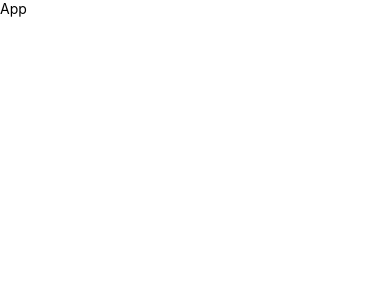
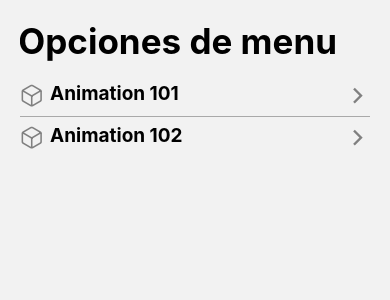
Before and after one commit to HEVERHD/ComponentsRN, a React Native app: screen /HomeScreen in a window 390 px wide. Shown: the top 300 px of the page. Built offline with nearby package versions, Linux system fonts and the light colour scheme.

Commit message:
useAnimation

```diff
--- a/App.tsx
+++ b/App.tsx
@@ -1,10 +1,12 @@
-import { View, Text } from 'react-native'
-import React from 'react'
+import 'react-native-gesture-handler';
+import React from 'react';
+import { NavigationContainer } from '@react-navigation/native';
+import { Navigator } from './src/navigation/Navigator';
 
 export default function App() {
-  return (
-    <View>
-      <Text>App</Text>
-    </View>
-  )
+    return (
+        <NavigationContainer>
+            <Navigator />
+        </NavigationContainer>
+    );
 }
--- /dev/null
+++ b/src/components/FlatListMenuItem.tsx
@@ -0,0 +1,41 @@
+import { View, Text, StyleSheet, TouchableOpacity } from 'react-native';
+import React from 'react';
+import { MenuItem } from '../interfaces/appInterfaces';
+import Icon from 'react-native-vector-icons/Ionicons';
+import { useNavigation } from '@react-navigation/native';
+import Animation101 from '../screens/Animation101';
+
+interface Props {
+    menuItem: MenuItem;
+}
+
+export default function FlatListMenuItem({ menuItem }: Props) {
+    const navigation = useNavigation<any>();
+
+    return (
+        <TouchableOpacity
+            activeOpacity={0.7}
+            onPress={() => navigation.navigate(menuItem.component)}>
+            <View style={styles.container}>
+                <Icon name={menuItem.icon} size={25} color="gray" />
+
+                <Text style={styles.textItem}>{menuItem.name}</Text>
+
+                <View style={{ flex: 1 }} />
+
+                <Icon name="chevron-forward-outline" size={25} color="gray" />
+            </View>
+        </TouchableOpacity>
+    );
+}
+
+const styles = StyleSheet.create({
+    container: {
+        flexDirection: 'row',
+    },
+    textItem: {
+        marginLeft: 5,
+        fontSize: 19,
+        fontWeight: 'bold',
+    },
+});
--- /dev/null
+++ b/src/hooks/useAnimation.tsx
@@ -0,0 +1,41 @@
+import { useRef } from 'react';
+import { Animated, Easing } from 'react-native';
+
+export default function useAnimation() {
+    const opacity = useRef(new Animated.Value(0)).current;
+    const position = useRef(new Animated.Value(0)).current;
+
+    const fadeIn = () => {
+        Animated.timing(opacity, {
+            toValue: 1,
+            duration: 300,
+            useNativeDriver: true,
+        }).start(() => console.log('esta animacion termino'));
+    };
+
+    const startPosition = (initPosition: number, duration: number = 300) => {
+        position.setValue(initPosition);
+        Animated.timing(position, {
+            toValue: 0,
+            duration,
+            useNativeDriver: true,
+            easing: Easing.bounce,
+        }).start();
+    };
+
+    const fadeOut = () => {
+        Animated.timing(opacity, {
+            toValue: 0,
+            duration: 300,
+            useNativeDriver: true,
+        }).start();
+    };
+
+    return {
+        opacity,
+        startPosition,
+        position,
+        fadeIn,
+        fadeOut,
+    };
+}
--- /dev/null
+++ b/src/interfaces/appInterfaces.tsx
@@ -0,0 +1,5 @@
+export interface MenuItem {
+    name: string;
+    icon: string;
+    component: string;
+}
--- /dev/null
+++ b/src/navigation/Navigator.tsx
@@ -0,0 +1,19 @@
+import { createStackNavigator } from '@react-navigation/stack';
+import HomeScreen from '../screens/HomeScreen';
+import Animation101 from '../screens/Animation101';
+import Animation102 from '../screens/Animation102';
+
+const Stack = createStackNavigator();
+
+export const Navigator = () => {
+    return (
+        <Stack.Navigator
+            screenOptions={{
+                headerShown: false,
+            }}>
+            <Stack.Screen name="HomeScreen" component={HomeScreen} />
+            <Stack.Screen name="Animations01" component={Animation101} />
+            <Stack.Screen name="Animations02" component={Animation102} />
+        </Stack.Navigator>
+    );
+};
--- /dev/null
+++ b/src/screens/Animation101.tsx
@@ -0,0 +1,46 @@
+import React from 'react';
+import { StyleSheet, View, Animated, Button } from 'react-native';
+import useAnimation from '../hooks/useAnimation';
+
+export default function Animation101() {
+    const { fadeIn, fadeOut, opacity, startPosition, position } =
+        useAnimation();
+
+    return (
+        <View style={styles.conatiner}>
+            <Animated.View
+                style={{
+                    ...styles.purpleBox,
+                    opacity,
+                    transform: [
+                        {
+                            translateY: position,
+                        },
+                    ],
+                }}
+            />
+
+            <Button
+                title="FadeIn"
+                onPress={() => {
+                    fadeIn();
+                    startPosition(100);
+                }}
+            />
+            <Button title="FadeOut" onPress={fadeOut} />
+        </View>
+    );
+}
+
+const styles = StyleSheet.create({
+    conatiner: {
+        flex: 1,
+        justifyContent: 'center',
+        alignItems: 'center',
+    },
+    purpleBox: {
+        backgroundColor: '#5056D6',
+        width: 150,
+        height: 150,
+    },
+});
--- /dev/null
+++ b/src/screens/Animation102.tsx
@@ -0,0 +1,18 @@
+import { StyleSheet, View } from 'react-native';
+import React from 'react';
+
+export default function Animation102() {
+    return (
+        <View style={{ flex: 1 }}>
+            <View style={styles.purpleBox} />
+        </View>
+    );
+}
+
+const styles = StyleSheet.create({
+    purpleBox: {
+        backgroundColor: 'red',
+        width: 150,
+        height: 150,
+    },
+});
--- /dev/null
+++ b/src/screens/HomeScreen.tsx
@@ -0,0 +1,56 @@
+import { FlatList, Text, View } from 'react-native';
+import React from 'react';
+import Icon from 'react-native-vector-icons/Ionicons';
+import { styles } from '../theme/appTheme';
+import { useSafeAreaInsets } from 'react-native-safe-area-context';
+import { MenuItem } from '../interfaces/appInterfaces';
+import FlatListMenuItem from '../components/FlatListMenuItem';
+
+const menuItems: MenuItem[] = [
+    {
+        name: 'Animation 101',
+        icon: 'cube-outline',
+        component: 'Animations01',
+    },
+    {
+        name: 'Animation 102',
+        icon: 'cube-outline',
+        component: 'Animations02',
+    },
+];
+
+export default function HomeScreen() {
+    const { top } = useSafeAreaInsets();
+
+    const renderListHeader = () => {
+        return (
+            <View style={{ marginTop: top + 20, marginBottom: 20 }}>
+                <Text style={styles.title}> Opciones de menu </Text>
+            </View>
+        );
+    };
+
+    const separator = () => {
+        return (
+            <View
+                style={{
+                    borderBottomWidth: 1,
+                    opacity: 0.3,
+                    marginVertical: 7,
+                }}
+            />
+        );
+    };
+
+    return (
+        <View style={{ flex: 1, ...styles.globalMargin }}>
+            <FlatList
+                data={menuItems}
+                renderItem={({ item }) => <FlatListMenuItem menuItem={item} />}
+                keyExtractor={item => item.name}
+                ListHeaderComponent={renderListHeader}
+                ItemSeparatorComponent={separator}
+            />
+        </View>
+    );
+}
--- /dev/null
+++ b/src/theme/appTheme.tsx
@@ -0,0 +1,12 @@
+import { StyleSheet } from 'react-native';
+
+export const styles = StyleSheet.create({
+    globalMargin: {
+        marginHorizontal: 20,
+    },
+    title: {
+        fontSize: 35,
+        fontWeight: 'bold',
+        marginLeft: -10,
+    },
+});
```
Also changed, not shown: package.json (+9 -1 lines), .eslintrc.js, .prettierrc.js, 3 other files (tests, documents, lock files or other folders).
